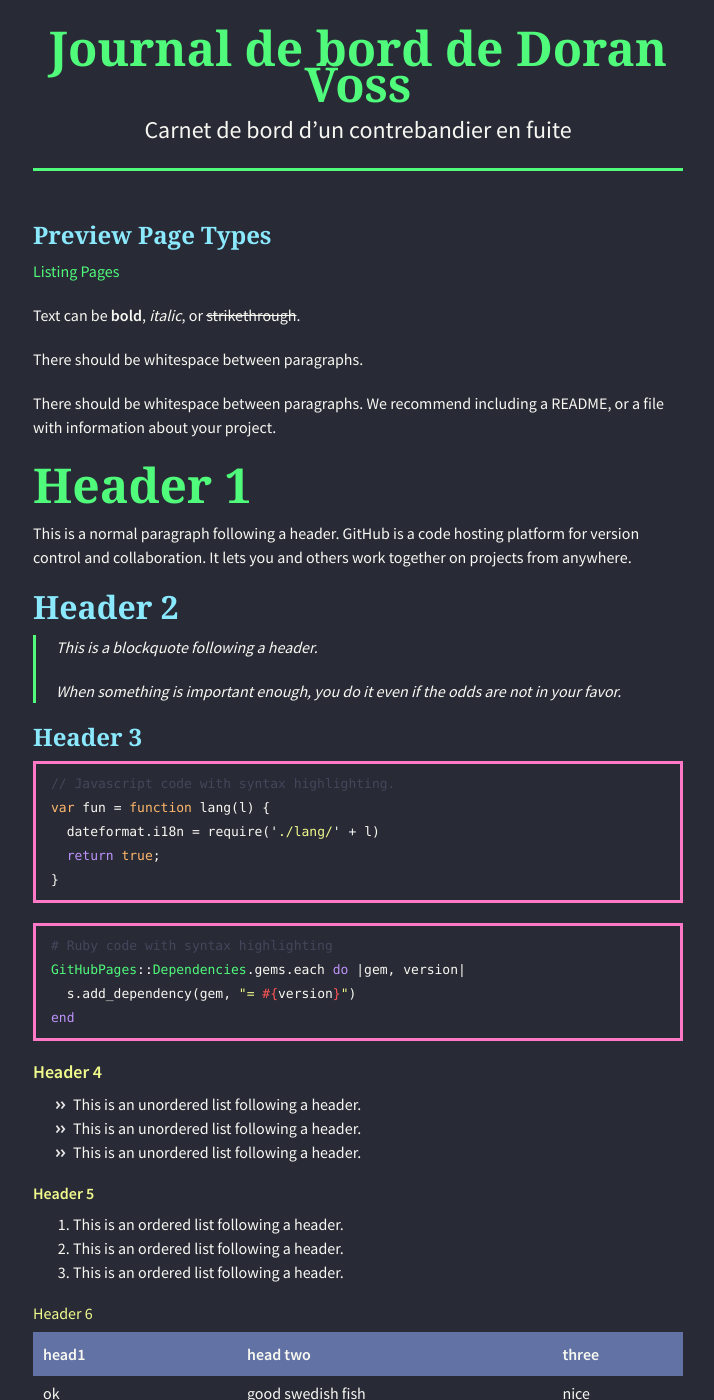
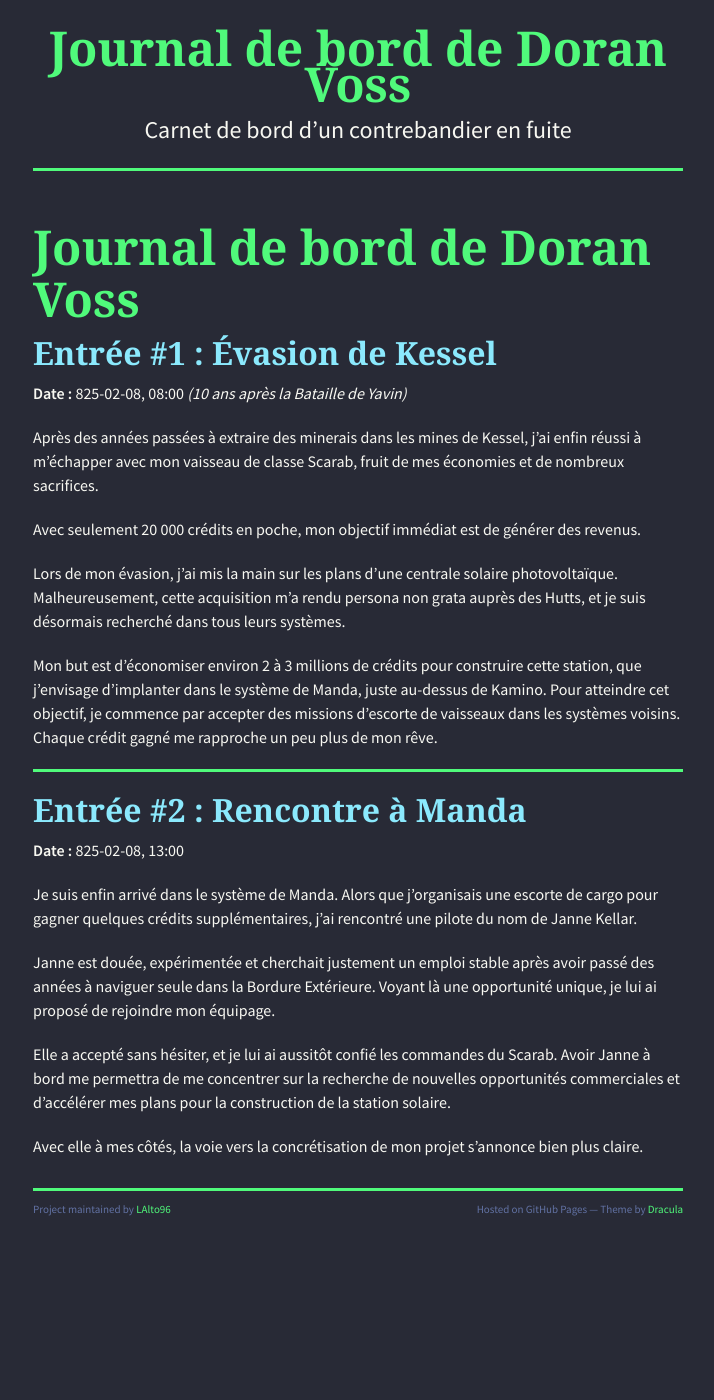
Before and after one commit to LAlto96/doran-voss-journal, a Jekyll site: the page built from index.md, in a window 1280 px wide and 1400 px high. Shown: the whole window, without its empty margins (282-996 px from the left). Built offline with Jekyll 4.4.1, drawn with Linux system fonts in a browser that asks for light colours; nearby versions of some CDN libraries; our own code applies the rules of GitHub Pages for plain Markdown files; some of the changed text lies outside the part shown.

Commit message:
Convertit les entrées du journal au format Markdown
- Supprime l'ancien fichier HTML devenu inutile.
- Transfère le contenu existant vers un fichier Markdown structuré.
- Corrige quelques phrases pour améliorer la clarté et la fluidité du texte.

````diff
--- a/index.md
+++ b/index.md
@@ -1,124 +1,27 @@
----
-layout: default
+# Journal de bord de Doran Voss
+
+## Entrée #1 : Évasion de Kessel
+
+**Date :** 825-02-08, 08:00 *(10 ans après la Bataille de Yavin)*
+
+Après des années passées à extraire des minerais dans les mines de Kessel, j'ai enfin réussi à m'échapper avec mon vaisseau de classe Scarab, fruit de mes économies et de nombreux sacrifices.
+
+Avec seulement 20 000 crédits en poche, mon objectif immédiat est de générer des revenus.
+
+Lors de mon évasion, j'ai mis la main sur les plans d'une centrale solaire photovoltaïque. Malheureusement, cette acquisition m'a rendu persona non grata auprès des Hutts, et je suis désormais recherché dans tous leurs systèmes.
+
+Mon but est d'économiser environ 2 à 3 millions de crédits pour construire cette station, que j'envisage d'implanter dans le système de Manda, juste au-dessus de Kamino. Pour atteindre cet objectif, je commence par accepter des missions d'escorte de vaisseaux dans les systèmes voisins. Chaque crédit gagné me rapproche un peu plus de mon rêve.
+
 ---
 
-### Preview Page Types
-[Listing Pages](samples/listings-page)
+## Entrée #2 : Rencontre à Manda
 
-Text can be **bold**, _italic_, or ~~strikethrough~~.
+**Date :** 825-02-08, 13:00
 
-There should be whitespace between paragraphs.
+Je suis enfin arrivé dans le système de Manda. Alors que j'organisais une escorte de cargo pour gagner quelques crédits supplémentaires, j'ai rencontré une pilote du nom de Janne Kellar.
 
-There should be whitespace between paragraphs. We recommend including a README, or a file with information about your project.
+Janne est douée, expérimentée et cherchait justement un emploi stable après avoir passé des années à naviguer seule dans la Bordure Extérieure. Voyant là une opportunité unique, je lui ai proposé de rejoindre mon équipage.
 
-# [](#header-1)Header 1
+Elle a accepté sans hésiter, et je lui ai aussitôt confié les commandes du Scarab. Avoir Janne à bord me permettra de me concentrer sur la recherche de nouvelles opportunités commerciales et d'accélérer mes plans pour la construction de la station solaire.
 
-This is a normal paragraph following a header. GitHub is a code hosting platform for version control and collaboration. It lets you and others work together on projects from anywhere.
-
-## [](#header-2)Header 2
-
-> This is a blockquote following a header.
->
-> When something is important enough, you do it even if the odds are not in your favor.
-
-### [](#header-3)Header 3
-
-```js
-// Javascript code with syntax highlighting.
-var fun = function lang(l) {
-  dateformat.i18n = require('./lang/' + l)
-  return true;
-}
-```
-
-```ruby
-# Ruby code with syntax highlighting
-GitHubPages::Dependencies.gems.each do |gem, version|
-  s.add_dependency(gem, "= #{version}")
-end
-```
-
-#### [](#header-4)Header 4
-
-*   This is an unordered list following a header.
-*   This is an unordered list following a header.
-*   This is an unordered list following a header.
-
-##### [](#header-5)Header 5
-
-1.  This is an ordered list following a header.
-2.  This is an ordered list following a header.
-3.  This is an ordered list following a header.
-
-###### [](#header-6)Header 6
-
-| head1        | head two          | three |
-|:-------------|:------------------|:------|
-| ok           | good swedish fish | nice  |
-| out of stock | good and plenty   | nice  |
-| ok           | good `oreos`      | hmm   |
-| ok           | good `zoute` drop | yumm  |
-
-### There's a horizontal rule below this.
-
-* * *
-
-### Here is an unordered list:
-
-*   Item foo
-*   Item bar
-*   Item baz
-*   Item zip
-
-### And an ordered list:
-
-1.  Item one
-1.  Item two
-1.  Item three
-1.  Item four
-
-### And a nested list:
-
-- level 1 item
-  - level 2 item
-  - level 2 item
-    - level 3 item
-    - level 3 item
-- level 1 item
-  - level 2 item
-  - level 2 item
-  - level 2 item
-- level 1 item
-  - level 2 item
-  - level 2 item
-- level 1 item
-
-### Small image
-
-![](https://assets-cdn.github.com/images/icons/emoji/octocat.png)
-
-### Large image
-
-![](https://guides.github.com/activities/hello-world/branching.png)
-
-
-### Definition lists can be used with HTML syntax.
-
-<dl>
-<dt>Name</dt>
-<dd>Godzilla</dd>
-<dt>Born</dt>
-<dd>1952</dd>
-<dt>Birthplace</dt>
-<dd>Japan</dd>
-<dt>Color</dt>
-<dd>Green</dd>
-</dl>
-
-```
-Long, single-line code blocks should not wrap. They should horizontally scroll if they are too long. This line should be long enough to demonstrate this.
-```
-
-```
-The final element.
-```
+Avec elle à mes côtés, la voie vers la concrétisation de mon projet s'annonce bien plus claire.
````
Also changed, not shown: index.html (deleted, +0 -48 lines).
